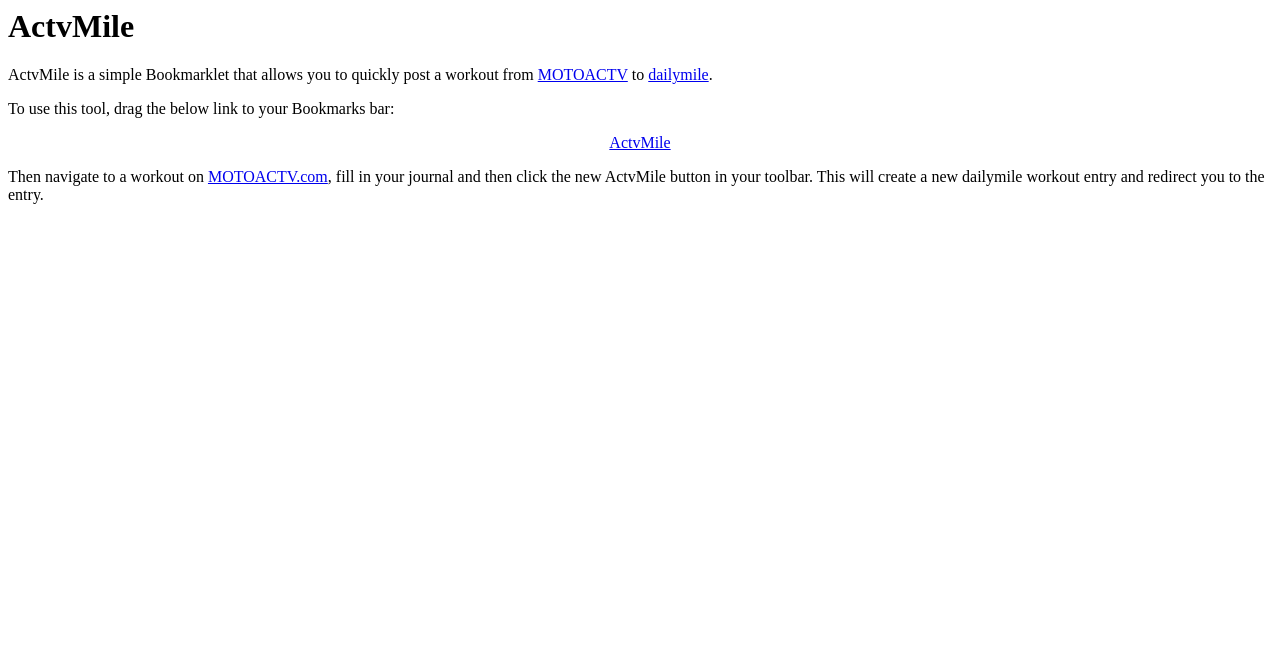
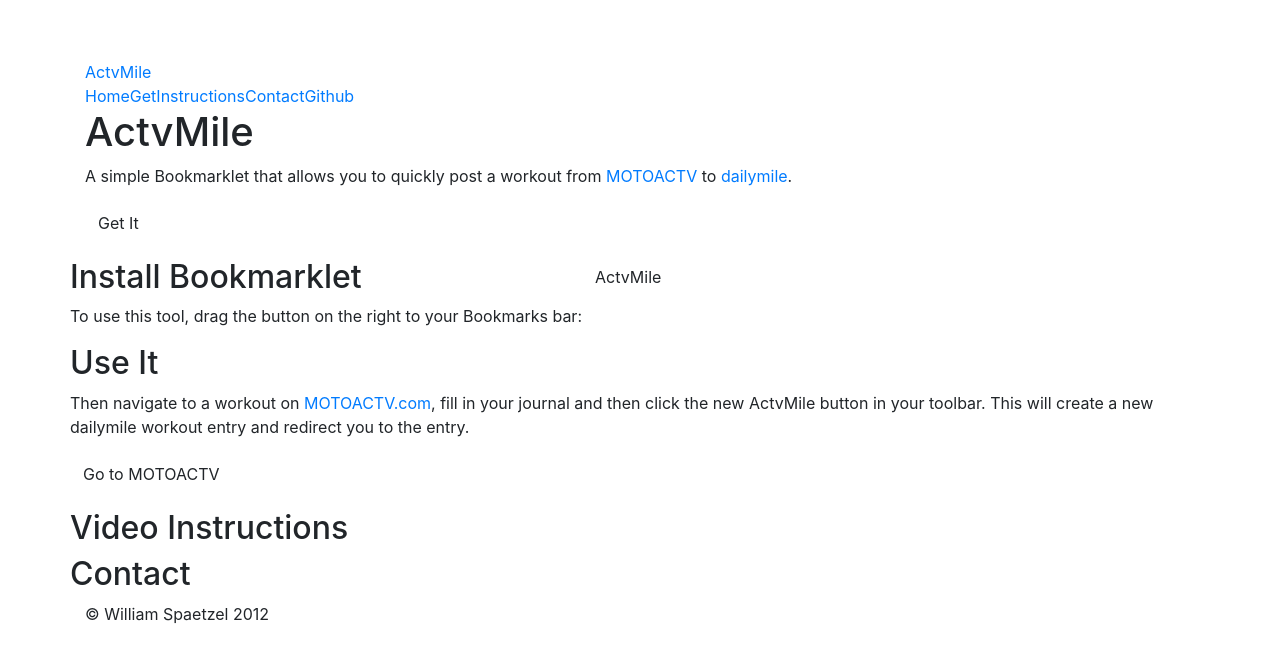
Before and after one commit to spaetzel/ActvMile, a plain HTML site: page index.html in a window 1280 px wide. Drawn offline with nearby package versions, Linux system fonts and the light colour scheme.

Commit message:
Pretty use of Twitter bootstrap

```diff
--- a/index.html
+++ b/index.html
@@ -1,16 +1,84 @@
-<html>
+<!DOCTYPE html>
+<html lang="en">
   <head>
-<title>ActvMile</title>
-<script src="http://ajax.googleapis.com/ajax/libs/jquery/1.7.1/jquery.min.js" type="text/javascript"></script>
-<script src="actvmile.js" type="text/javascript"></script>
+    <meta charset="utf-8">
+    <title>Bootstrap, from Twitter</title>
+    <meta name="description" content="">
+    <meta name="author" content="">
+
+    <!-- Le HTML5 shim, for IE6-8 support of HTML elements -->
+    <!--[if lt IE 9]>
+      <script src="http://html5shim.googlecode.com/svn/trunk/html5.js"></script>
+    <![endif]-->
+
+    <!-- Le styles -->
+    <link rel="stylesheet" href="http://twitter.github.com/bootstrap/1.4.0/bootstrap.min.css">
+    <style type="text/css">
+      body {
+        padding-top: 60px;
+      }
+    </style>
+
   </head>
+
   <body>
+
+    <div class="topbar">
+      <div class="fill">
+        <div class="container">
+          <a class="brand" href="#">ActvMile</a>
+          <ul class="nav">
+            <li class="active"><a href="#">Home</a></li>
+            <li><a href="#get">Get</a></li>
+            <li><a href="#instructions">Instructions</a></li>
+            <li><a href="#contact">Contact</a></li>
+            <li><a href="#contact">Github</a></li>
+          </ul>
+        </div>
+      </div>
+    </div>
+
+    <div class="container">
+
+      <!-- Main hero unit for a primary marketing message or call to action -->
+      <div class="hero-unit">
         <h1>ActvMile</h1>
-	<p>ActvMile is a simple Bookmarklet that allows you to quickly post a workout from <a href="http://motoactv.com">MOTOACTV</a> to <a href="http://dailymile.com">dailymile</a>.</p>
-	<p>To use this tool, drag the below link to your Bookmarks bar:</p>
-	<p align="center">
-	<a href="javascript:(function(){ var newScript = document.createElement('script'); newScript.src = 'http://localhost/~wspaetzel/ActvMile/actvmile.js?dummy='+Math.random(); document.body.appendChild(newScript); })();">ActvMile</a>
-	</p>
+        <p>A simple Bookmarklet that allows you to quickly post a workout from <a href="http://motoactv.com">MOTOACTV</a> to <a href="http://dailymile.com">dailymile</a>.</p>
+        <p><a class="btn primary large" href="#get">Get It</a></p>
+      </div>
+
+
+      <!-- Example row of columns -->
+      <div class="row">
+        <div class="span6">
+          <h2>Install Bookmarklet</h2>
+          <p>To use this tool, drag the button on the right to your Bookmarks bar:</p>
+        </div>
+        <div class="span5">
+          <p align="center"><a class="btn primary large" href="javascript:(function(){ var newScript = document.createElement('script'); newScript.src = 'http://localhost/~wspaetzel/ActvMile/actvmile.js?dummy='+Math.random(); document.body.appendChild(newScript); })();">ActvMile</a></p>
+       </div>
+        <div class="span5">
+          <h2>Use It</h2>
           <p>Then navigate to a workout on <a href="http://motoactv.com">MOTOACTV.com</a>, fill in your journal and then click the new ActvMile button in your toolbar. This will create a new dailymile workout entry and redirect you to the entry.</p>
+          <p><a class="btn" href="http://motoactv.com">Go to MOTOACTV</a></p>
+        </div>
+      </div>
+
+
+      <div class="row">
+      	<h2>Video Instructions</h2>
+      </div>
+
+
+      <div class="row" name="contact">
+      	<h2>Contact</h2>
+      </div>
+
+      <footer>
+        <p>&copy; William Spaetzel 2012</p>
+      </footer>
+
+    </div> <!-- /container -->
+
   </body>
 </html>
```
Lines whose indentation alone changed are shown as unchanged.
